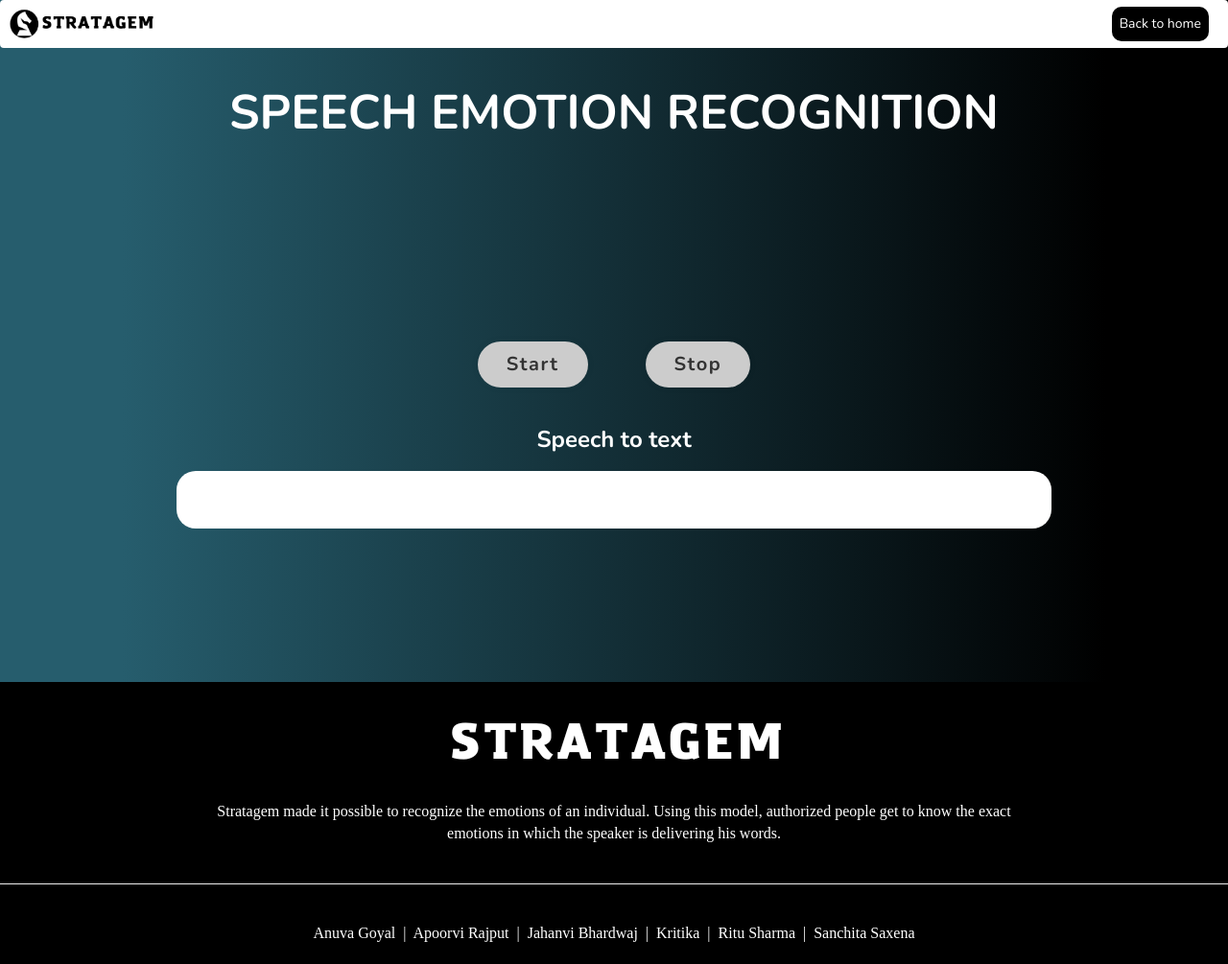
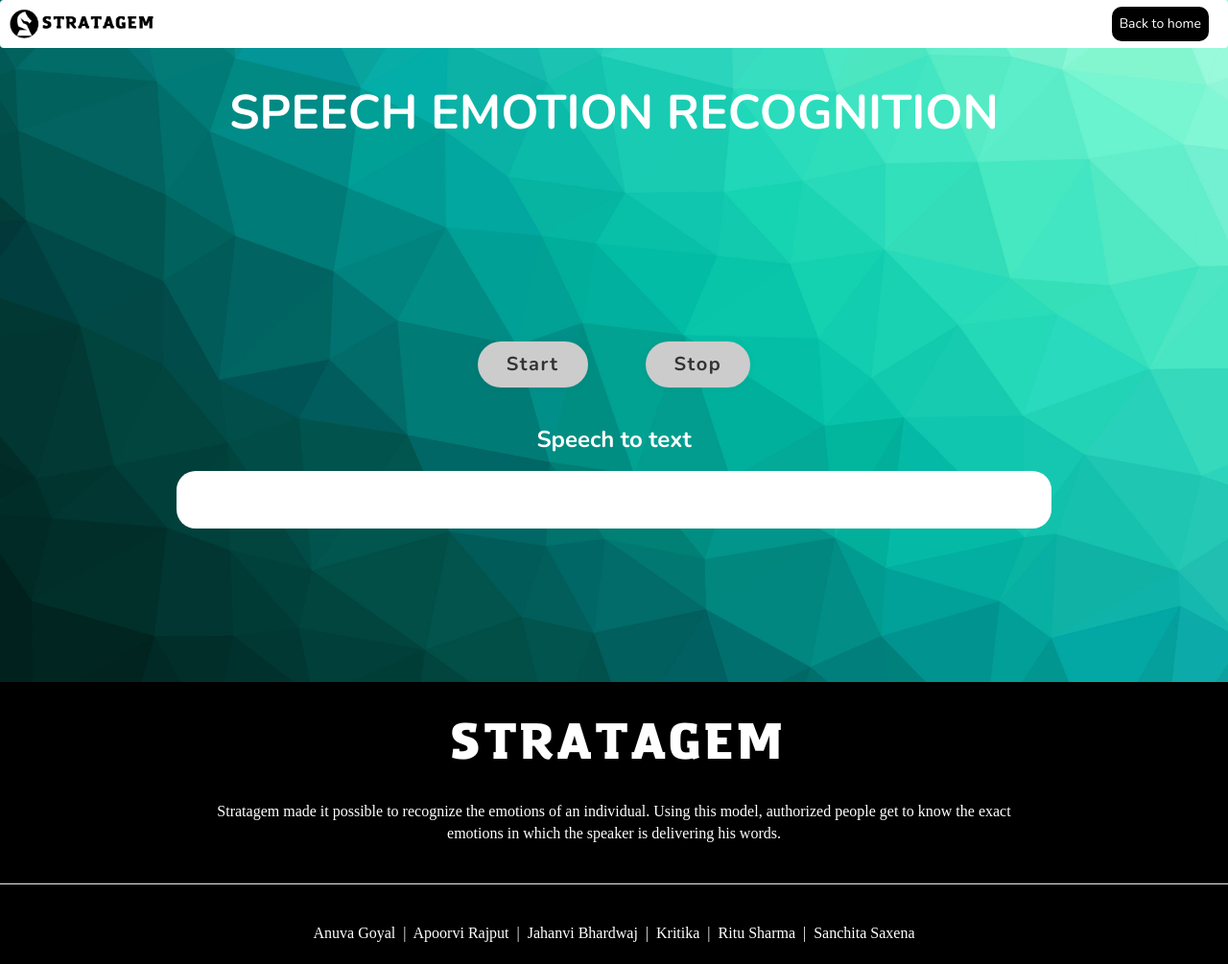
Before and after one commit to rituSharma0110/SpeechEmotionRecognitionFlaskAPI, a Flask app: page /audio/ in a window 1280 px wide. Shown: the whole page at 96% size. Run offline with Flask 2, Linux system fonts and the light colour scheme; some libraries are stand-ins or nearby versions; some web fonts are replaced.

Commit message:
background change in audio page

```diff
--- a/static/css/style.css
+++ b/static/css/style.css
@@ -3,8 +3,12 @@
 @import url( "https://fonts.googleapis.com/css?family=Open+Sans:300,300i,400,400i,600,600i,700,700i|Nunito:300,300i,400,400i,600,600i,700,700i|Poppins:300,300i,400,400i,500,500i,600,600i,700,700i" );
 
 body{
-    background: linear-gradient(90deg, rgba(38,93,109,1) 10%, rgba(0,0,0,1) 90%);
+    background: url(/static/css/images/bgimg5.jpg);
+    /* background: linear-gradient(90deg, rgba(38,93,109,1) 10%, rgba(0,0,0,1) 90%); */
+    /* background-attachment: fixed; */
+    background-size: cover;
     font-family: "Nunito", sans-serif;
+
 }
 
 h3, h2{
```
Also changed, not shown: static/css/images/bgimg5.jpg (added).
